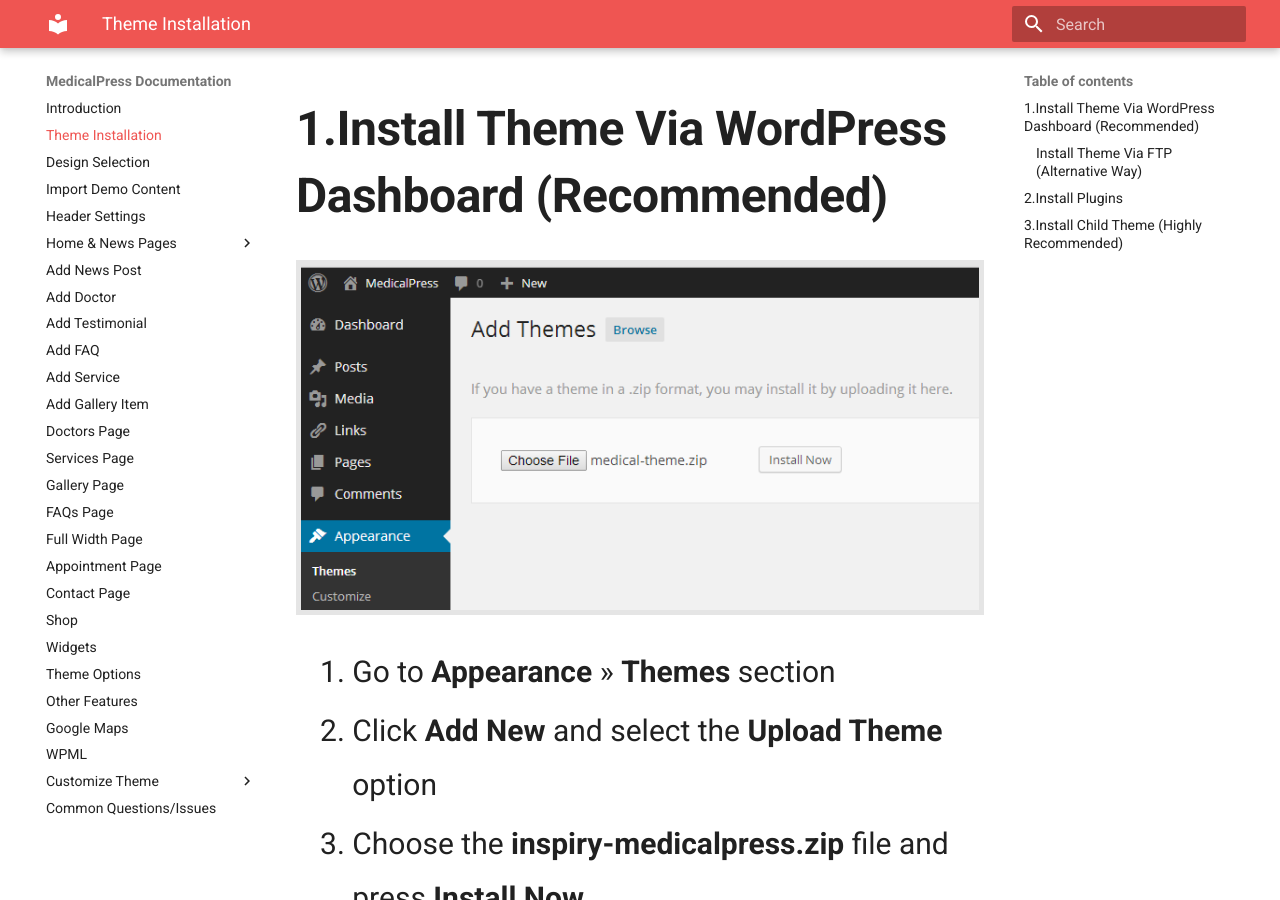
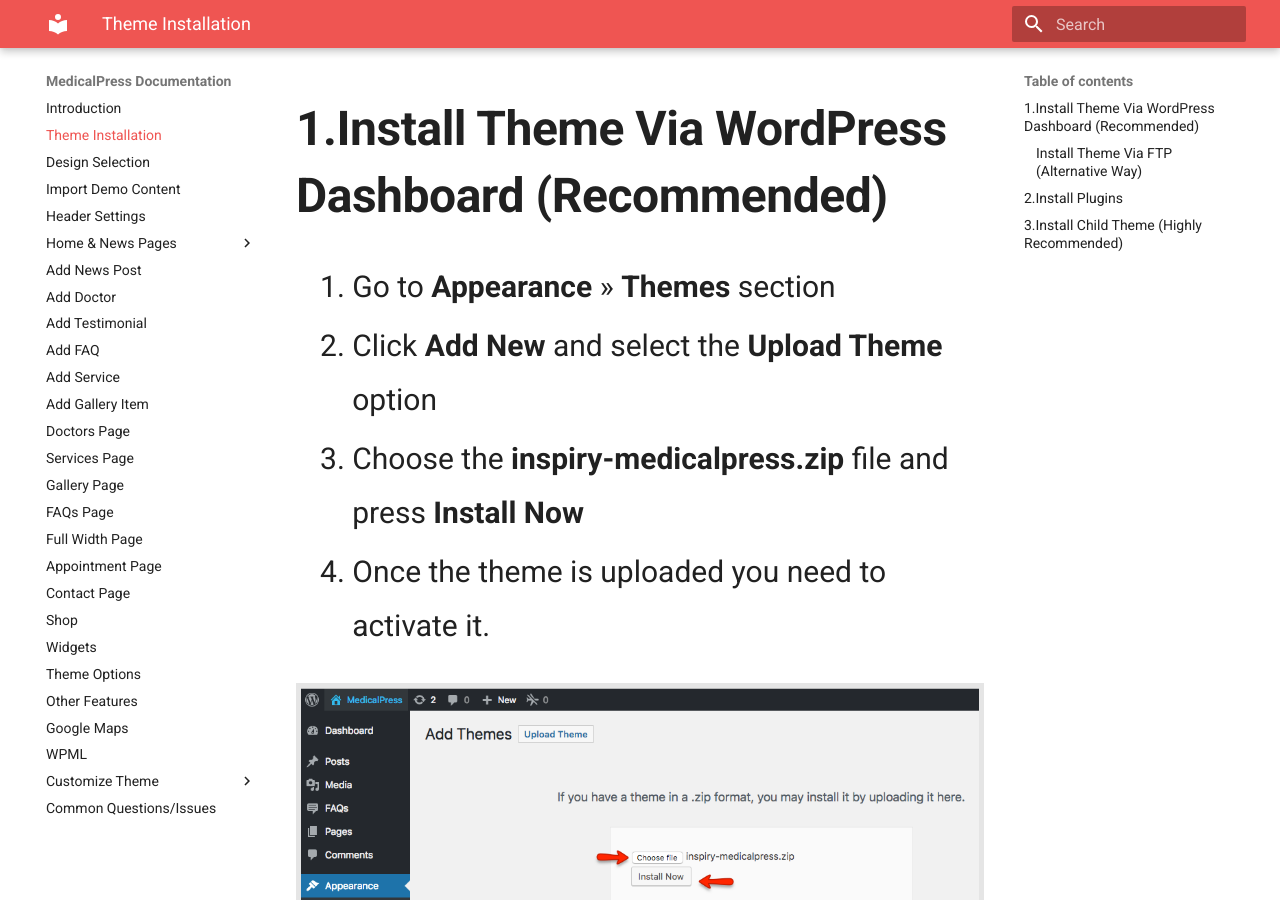
Before and after one commit to InspiryThemes/medicalpress-doc, an MkDocs documentation site: the page built from docs/theme-installation.md, in a window 1280 px wide and 900 px high, scrolled down 916 px. Built offline with MkDocs 1.6.1 and Material for MkDocs 9.7.7, drawn with Linux system fonts in a browser that asks for light colours; old or Windows-style settings are respelled for this version of MkDocs.

Commit message:
Updated - install theme screenshot - http://jmp.sh/NKqHLpT

```diff
--- a/docs/theme-installation.md
+++ b/docs/theme-installation.md
@@ -6,13 +6,13 @@
 ![Download Package](images/all-files.png)
 
 ## 1.Install Theme Via WordPress Dashboard (Recommended)
-
-![Theme Install](images/install/1.png)
-
 1.  Go to **Appearance** &raquo; **Themes** section
 2.  Click **Add New** and select the **Upload Theme** option
 3.  Choose the **inspiry-medicalpress.zip** file and press **Install Now**
 4.  Once the theme is uploaded you need to activate it.
+
+![Theme Install](images/install/1.png)
+![Theme Install two ](images/install/1.1.png)
 
 !!! info "Info"
     if you face any problem during upload through dashboard, please upload the theme using FTP as guided below.
```
Also changed, not shown: docs/images/install/1.1.png (added), docs/images/install/1.png.
